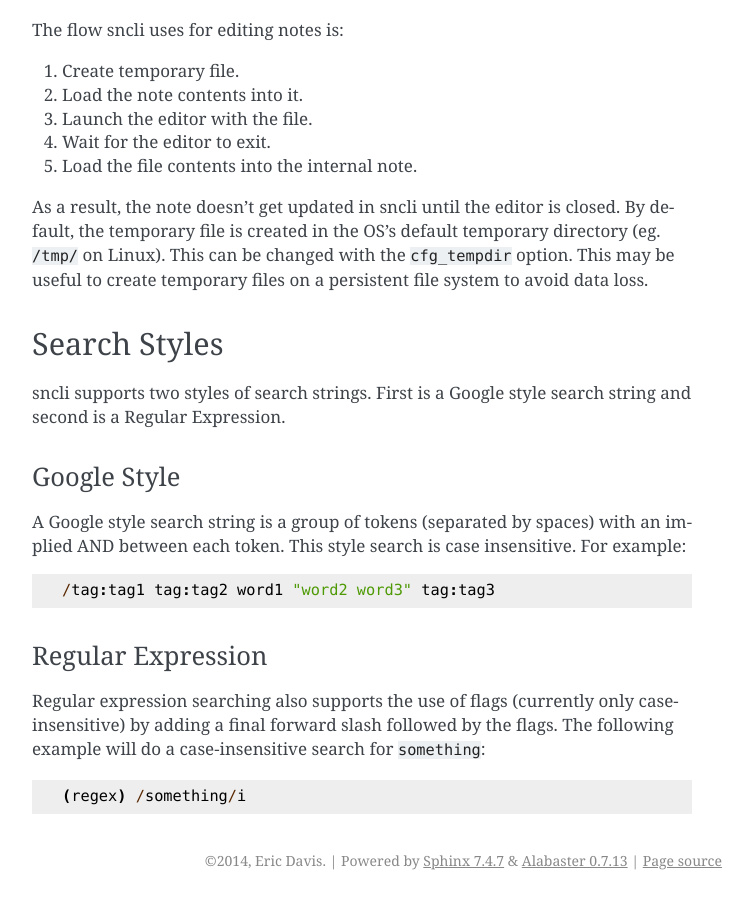
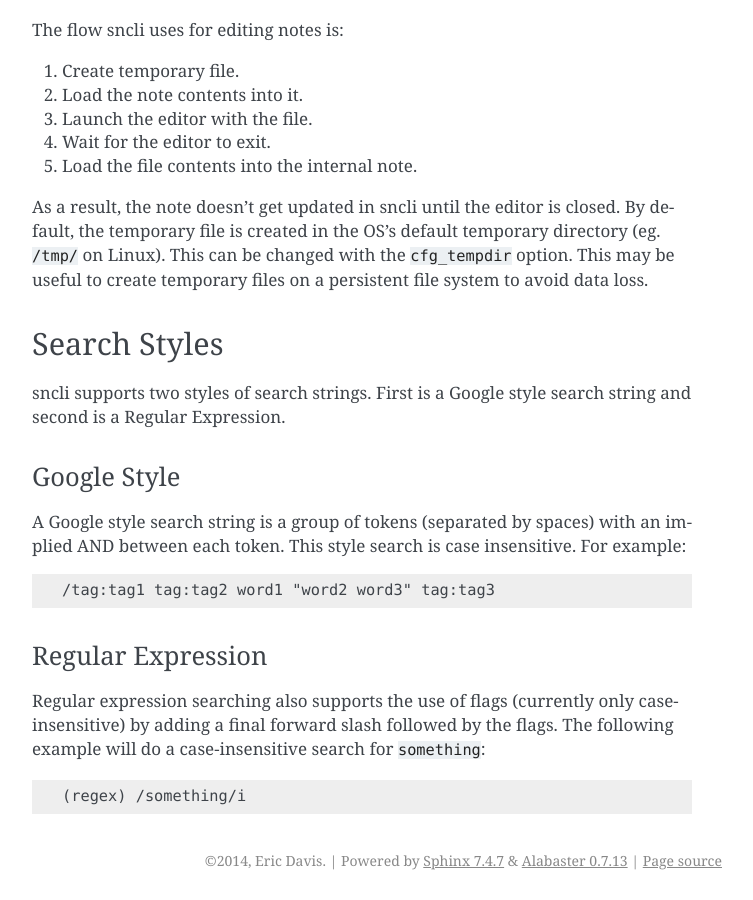
Before and after one commit to insanum/sncli, a Sphinx documentation site: the page built from docs/pages/about.rst, in a window 1280 px wide and 900 px high, scrolled down 1651 px. Shown: the whole window, without its empty margins (388-1141 px from the left). Built offline with Sphinx 7.4.7, drawn with Linux system fonts in a browser that asks for light colours.

Commit message:
add missing language argument to code-block (docs)

```diff
--- a/docs/pages/about.rst
+++ b/docs/pages/about.rst
@@ -74,7 +74,7 @@ Google Style
 
 A Google style search string is a group of tokens (separated by spaces) with an implied AND between each token. This style search is case insensitive. For example:
 
-.. code-block::
+.. code-block:: text
 
   /tag:tag1 tag:tag2 word1 "word2 word3" tag:tag3
 
@@ -83,7 +83,7 @@ Regular Expression
 
 Regular expression searching also supports the use of flags (currently only case-insensitive) by adding a final forward slash followed by the flags. The following example will do a case-insensitive search for ``something``:
 
-.. code-block::
+.. code-block:: text
 
   (regex) /something/i
 
```
